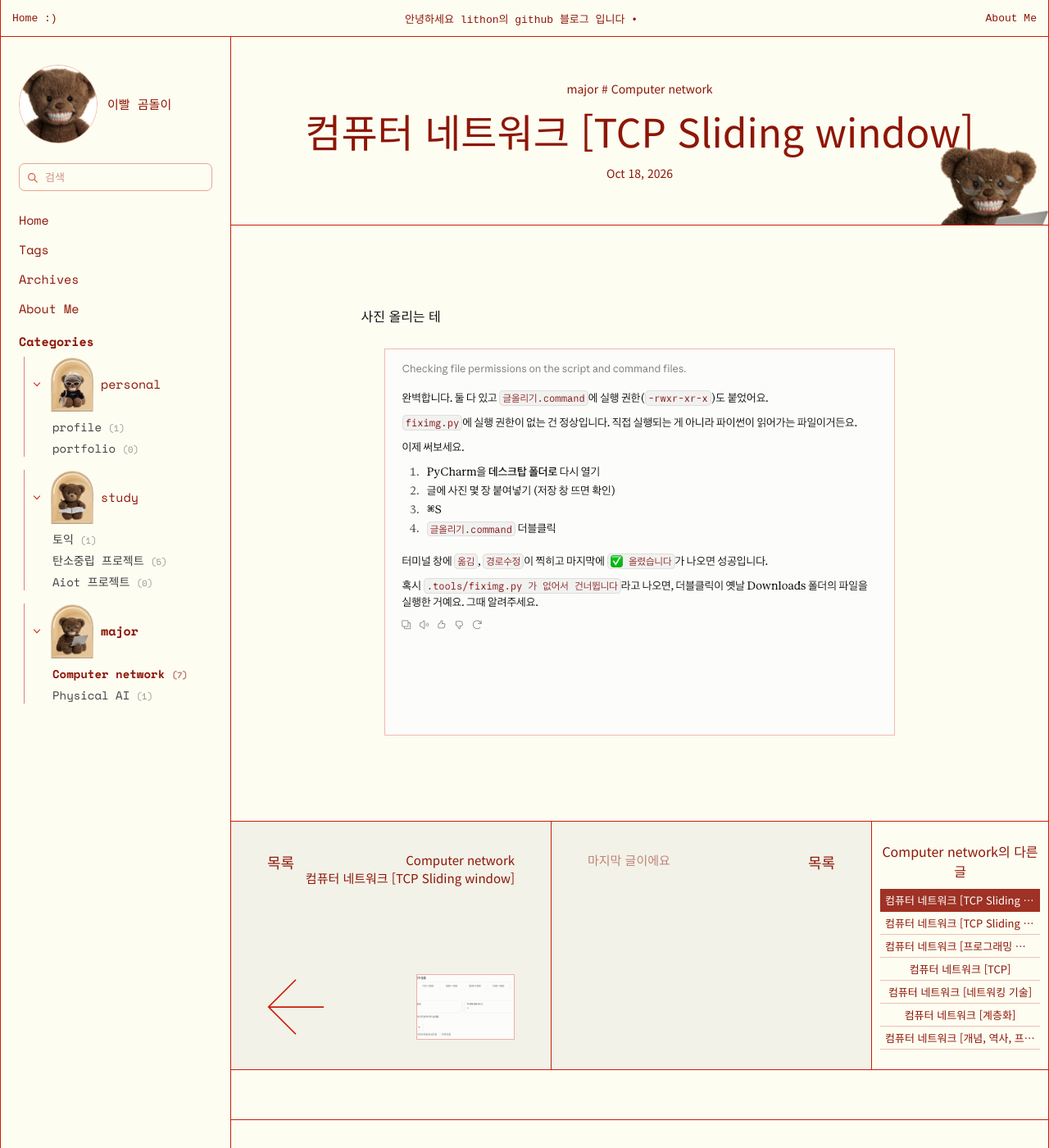
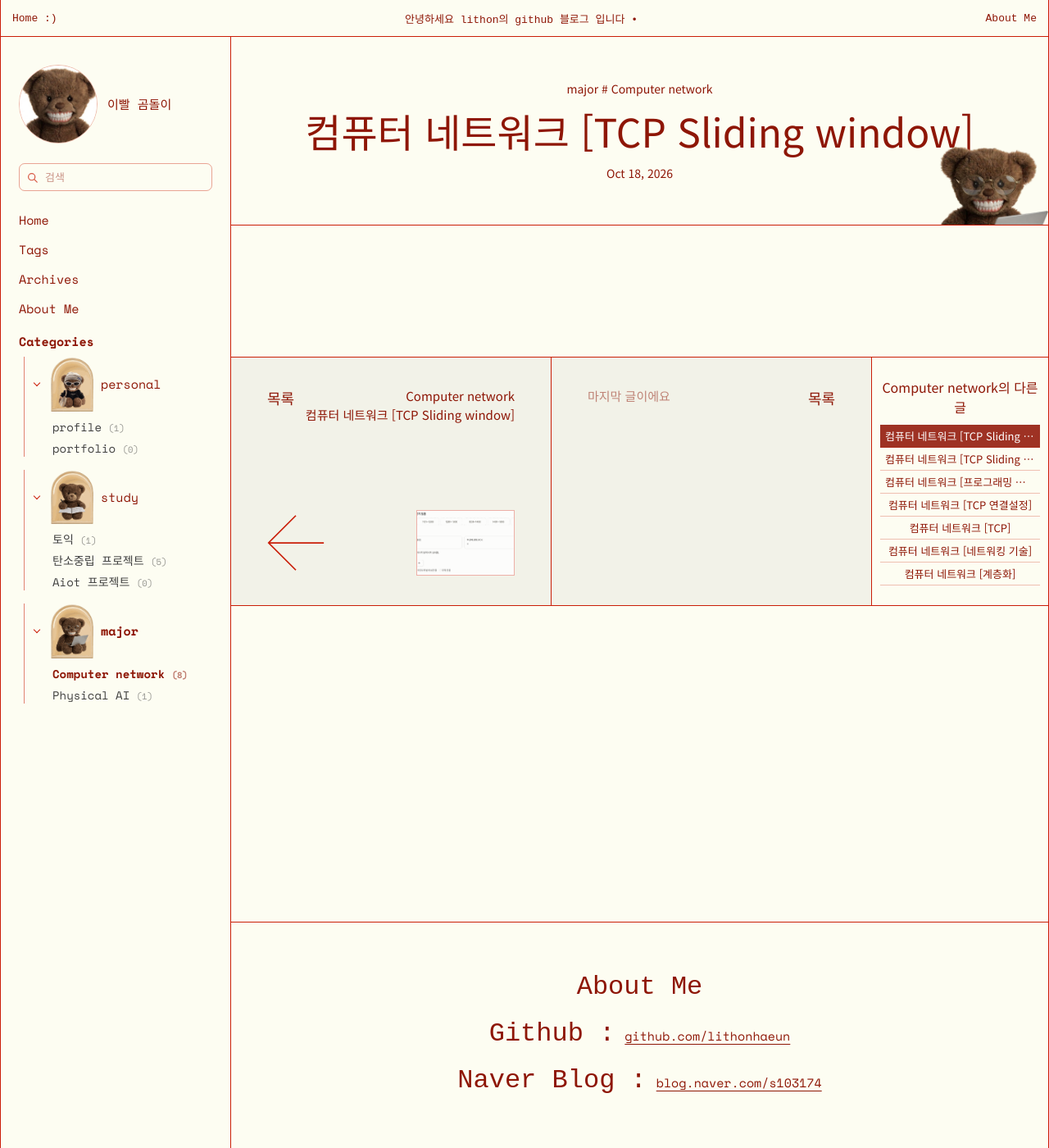
Before and after one commit to lithonhaeun/lithonhaeun.github.io, a Jekyll site: the page built from _posts/2026-10-18-컴퓨터 네트워크 [연습 문제].md, in a window 1280 px wide and 1400 px high. Shown: the whole window at 82% size. Built offline with Jekyll 4.4.1, drawn with Linux system fonts in a browser that asks for light colours; some web fonts are replaced; comment, search, counter and statistics services are not loaded.

Commit message:
컴퓨터 네트워크[ tcp 연결설정 업로드]

```diff
--- a/_posts/2026-10-18-컴퓨터 네트워크 [연습 문제].md
+++ b/_posts/2026-10-18-컴퓨터 네트워크 [연습 문제].md
@@ -3,6 +3,3 @@
 categories: [major, Computer network]
 description: 컴퓨터 네트워크 실습
 ---
-
-사진 올리는 테
-![img.png](/assets/img/2026-10-18-1.png)
```
Also changed, not shown: _posts/2026-10-13-컴퓨터 네트워크 [TCP 연결 설정].md (+1 -1 lines), assets/img/2026-10-18-1.png (deleted).
